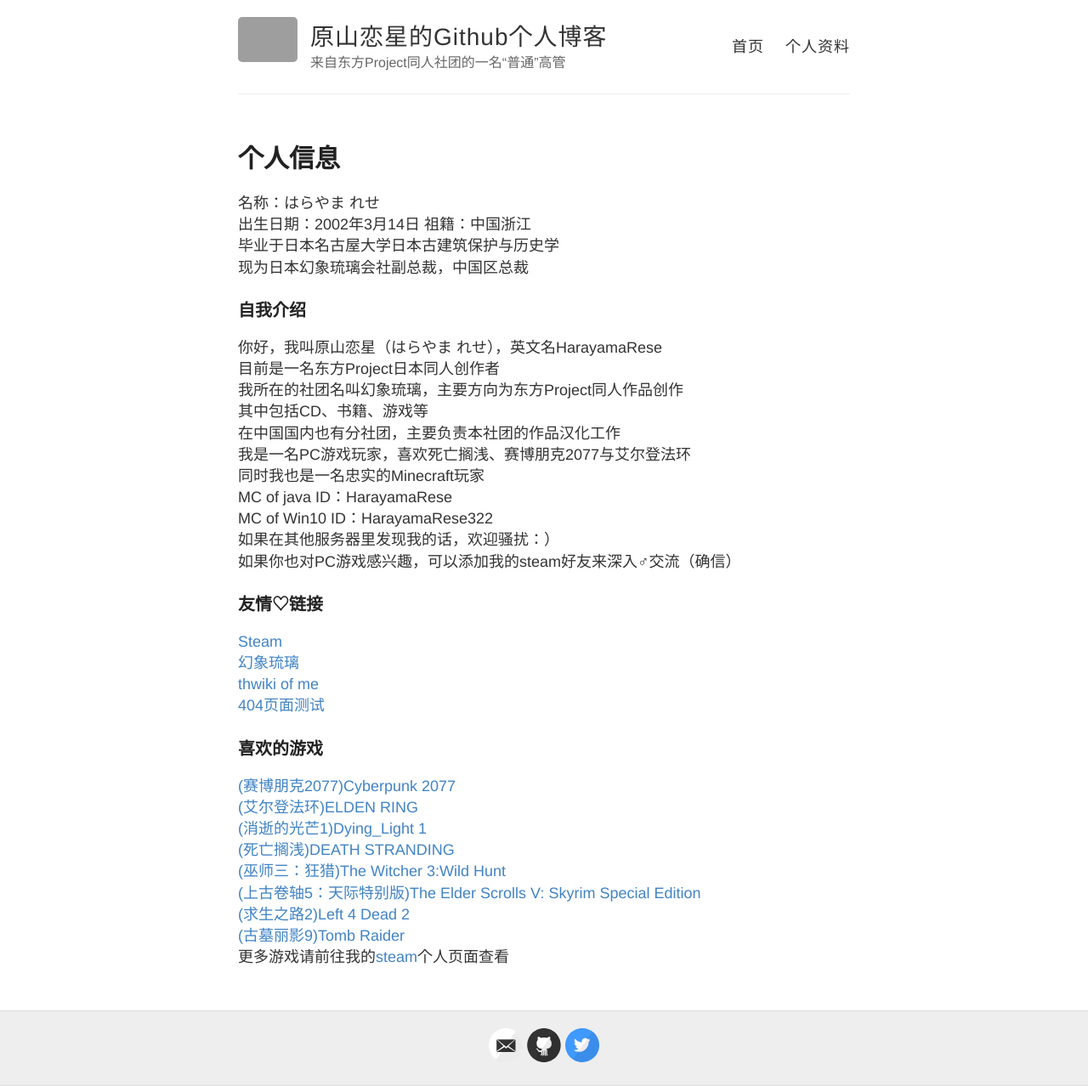
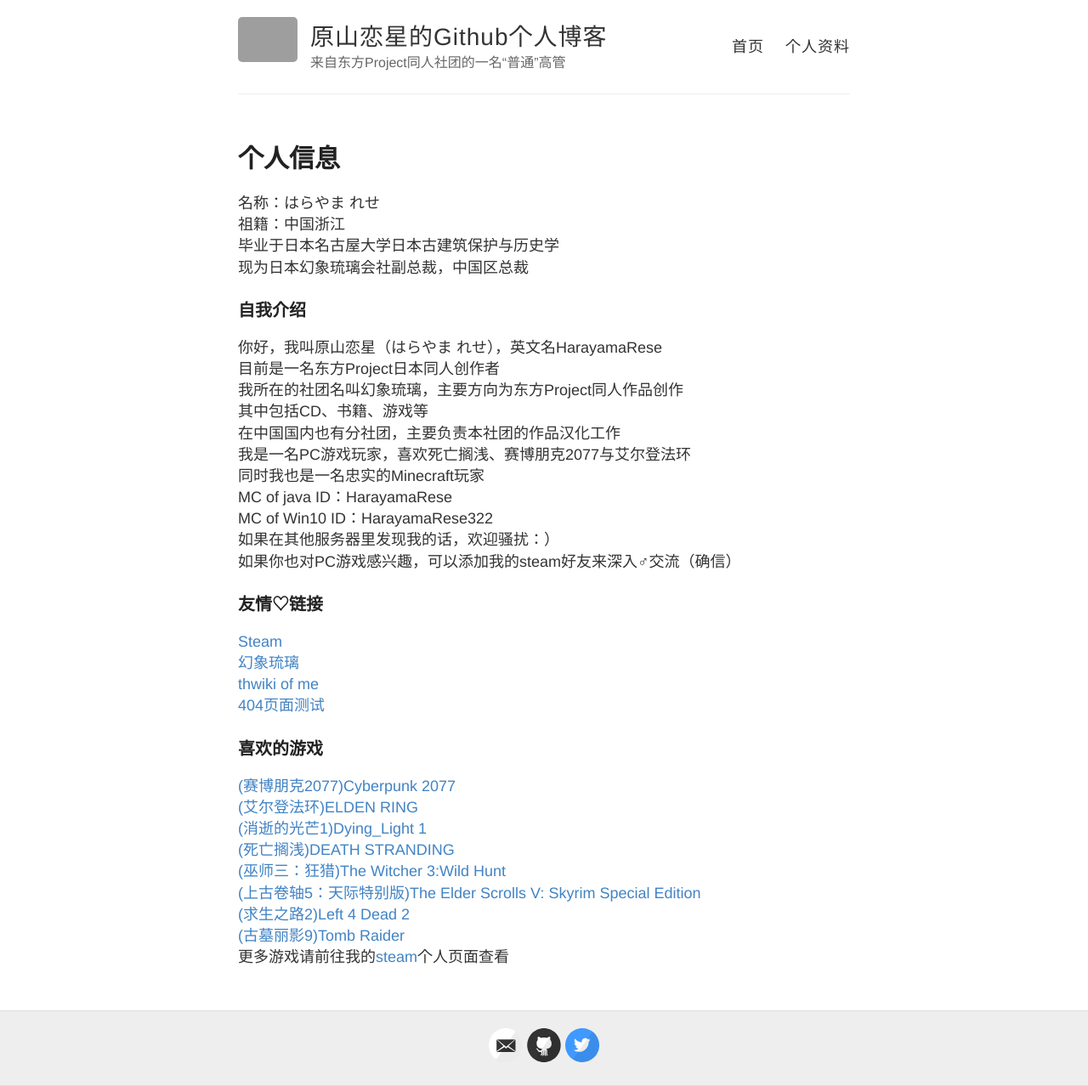
Before and after one commit to ManakaGekka/ManakaGekka.git1hub.io, a Jekyll site: the page built from about.md, in a window 1280 px wide. Shown: the whole page at 85% size. Built offline with Jekyll 4.4.1, drawn with Linux system fonts in a browser that asks for light colours; grey boxes are pictures that could not be loaded.

Commit message:
Update about.md

```diff
--- a/about.md
+++ b/about.md
@@ -5,7 +5,6 @@
 ---
 
 名称：はらやま れせ<br>
-出生日期：2002年3月14日
 祖籍：中国浙江<br>
 毕业于日本名古屋大学日本古建筑保护与历史学<br>
 现为日本幻象琉璃会社副总裁，中国区总裁<br>
```
